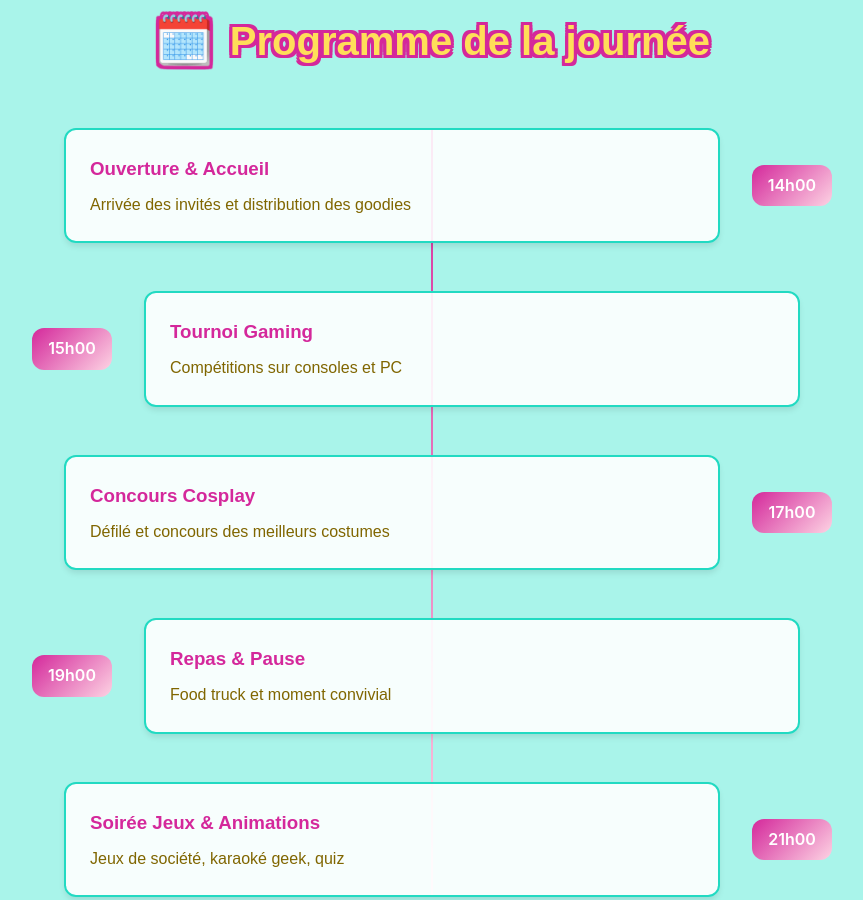
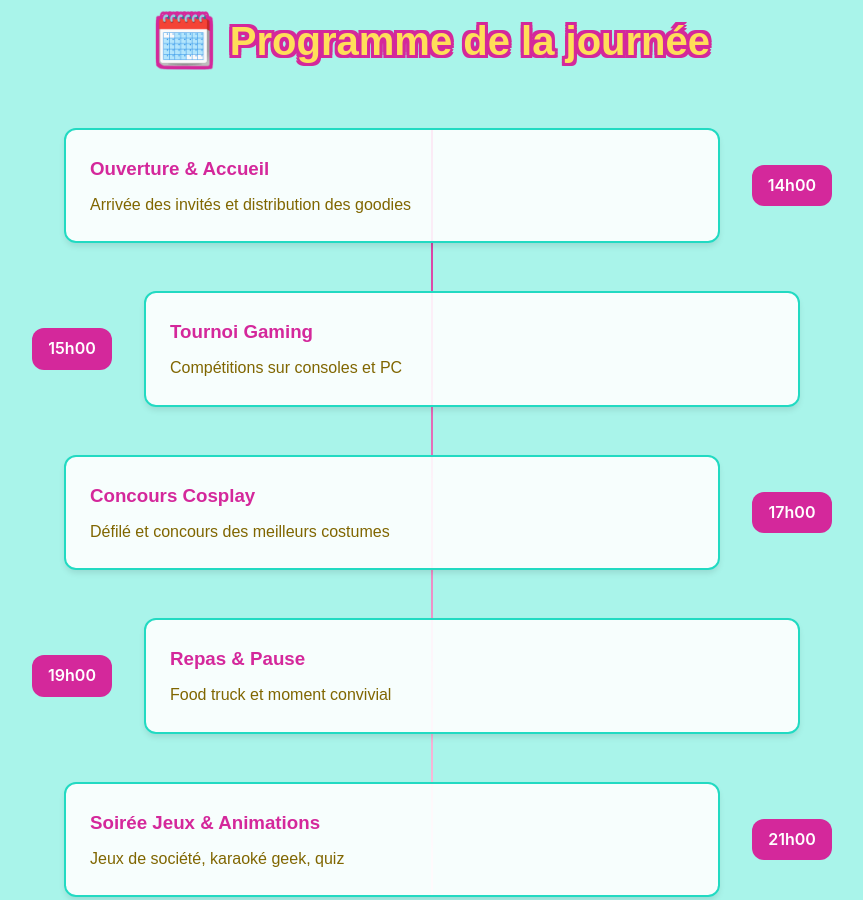
Before and after one commit to Worlds-of-Tatiana-Level-40/Worlds-of-Tatiana-Level-40.github.io, a website: page index.html in a window 1280 px wide. Shown: the part 893-1793 px from the top of the page, without its empty margins (208-1071 px from the left). Drawn offline with nearby package versions, Linux system fonts and the light colour scheme; a script that the page names is missing.

Commit message:
Update style.css

```diff
--- a/style.css
+++ b/style.css
@@ -387,7 +387,7 @@ body {
 }
 
 .timeline-time {
-  background: var(--gradient-primary);
+  background: #D4289B;
   color: white;
   padding: 0.5rem 1rem;
   border-radius: var(--border-radius);
```
